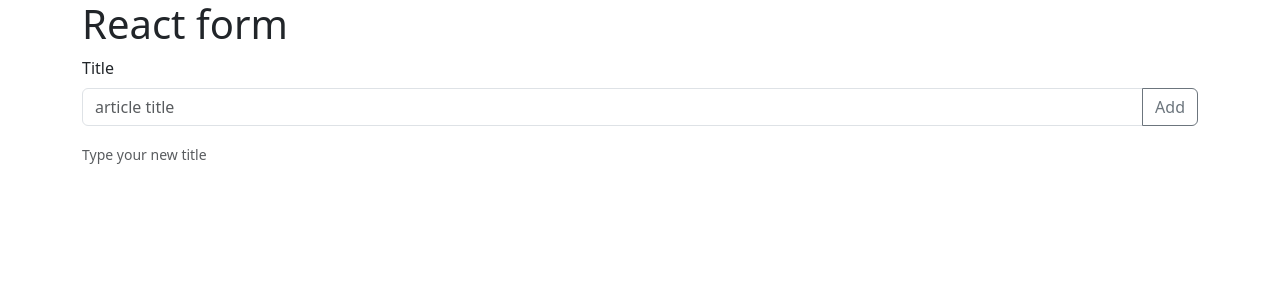
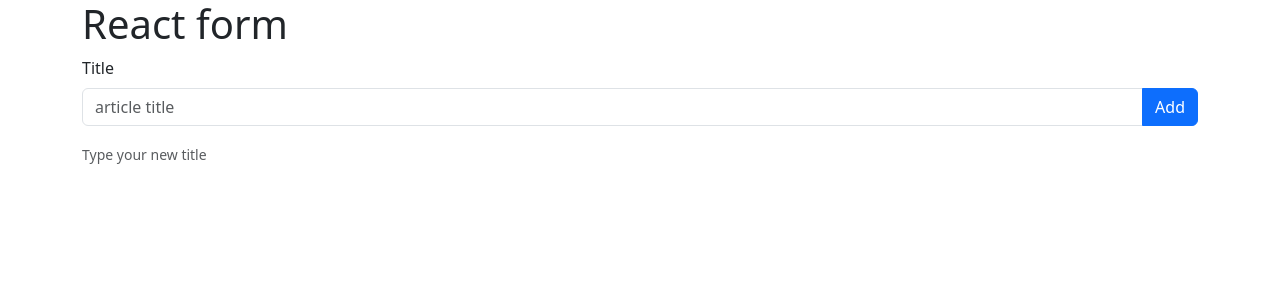
Before and after one commit to Alberto-Monaco/react-form, a React (Vite) app: page / in a window 1280 px wide. Shown: the top 300 px of the page. Built offline with nearby package versions, Linux system fonts and the light colour scheme.

Commit message:
color btn

```diff
--- a/src/App.jsx
+++ b/src/App.jsx
@@ -35,7 +35,7 @@ function App() {
 								value={newTitle}
 								onChange={(e) => setNewTitle(e.target.value)}
 							/>
-							<button className='btn btn-outline-secondary' type='submit' id='button-addon2'>
+							<button className='btn btn-primary' type='submit' id='button-addon2'>
 								Add
 							</button>
 						</div>
```
